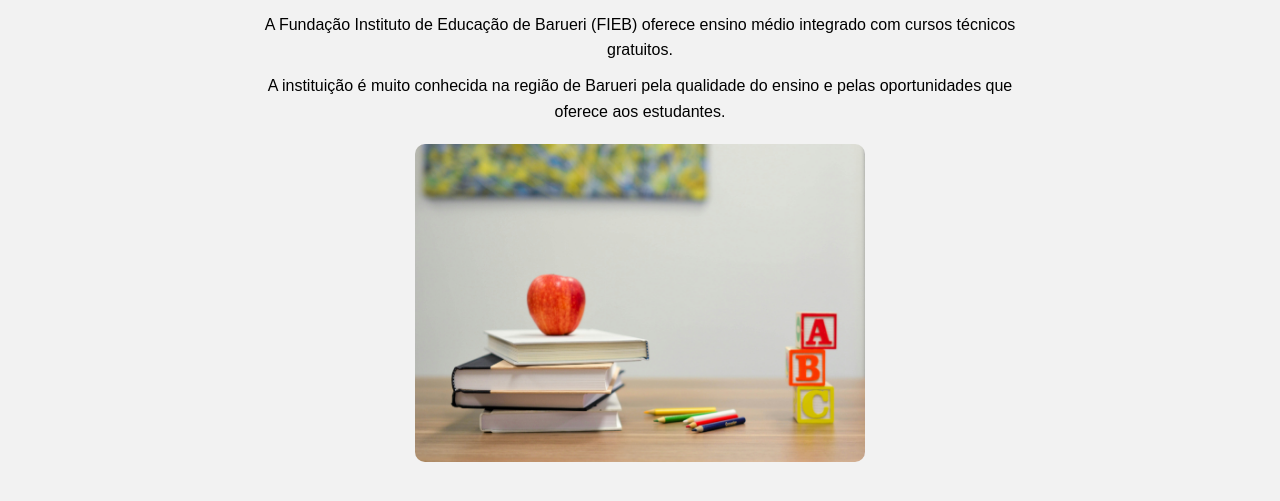
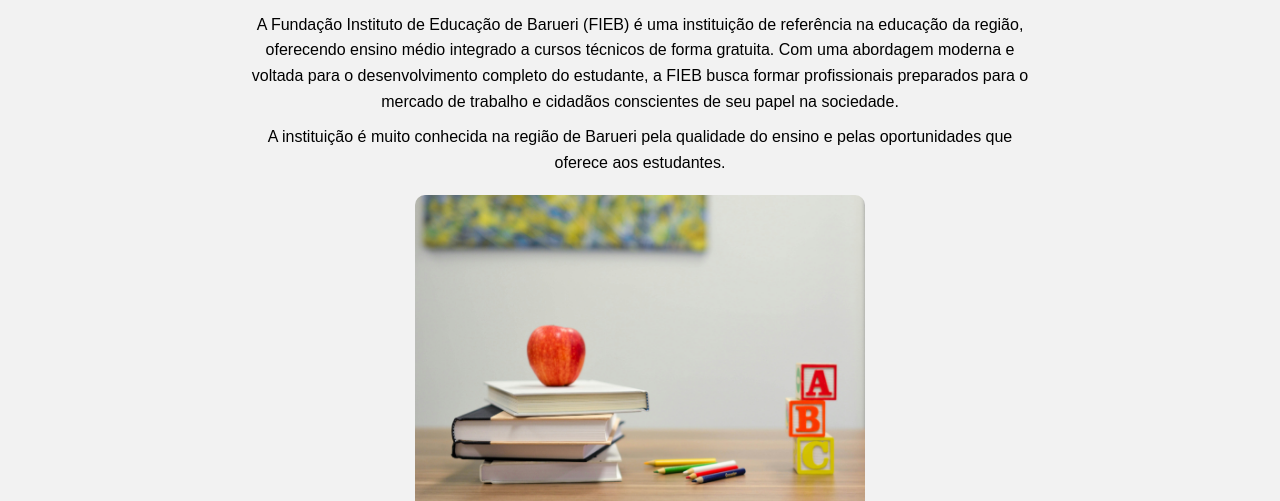
Before and after one commit to duseete/site-fieb, a plain HTML site: page index.html in a window 1280 px wide. Shown: the part 599-1100 px from the top of the page. Drawn offline with Linux system fonts and the light colour scheme.

Commit message:
Add files via upload

```diff
--- a/index.html
+++ b/index.html
@@ -41,8 +41,10 @@
 <h2>O que é a FIEB</h2>
 
 <p>
-A Fundação Instituto de Educação de Barueri (FIEB) oferece ensino médio
-integrado com cursos técnicos gratuitos.
+A Fundação Instituto de Educação de Barueri (FIEB) é uma instituição de referência na educação da região,
+oferecendo ensino médio integrado a cursos técnicos de forma gratuita. Com uma abordagem moderna e
+voltada para o desenvolvimento completo do estudante, a FIEB busca formar profissionais preparados
+para o mercado de trabalho e cidadãos conscientes de seu papel na sociedade.
 </p>
 
 <p>
```
